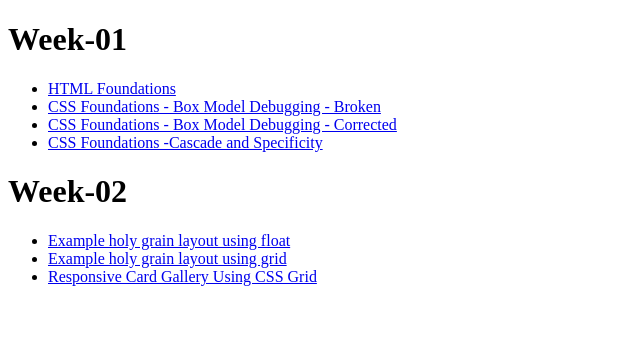
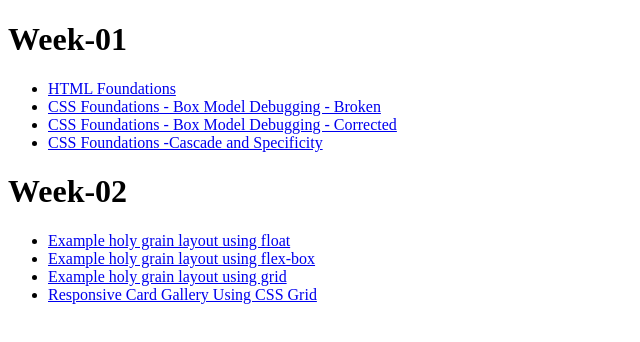
Before and after one commit to koushikmaya04/fullstack-node-journey, a plain HTML site: page index.html in a window 1280 px wide. Shown: the whole page, without its empty margins (0-640 px from the left). Drawn offline with Linux system fonts and the light colour scheme.

Commit message:
Complete Week 02 task 1

```diff
--- a/index.html
+++ b/index.html
@@ -16,7 +16,8 @@
 <h1>Week-02</h1>
 <ul>
         <li> <a href="week-02/task-01-layout-comparison/float-layout/index.html" >Example holy grain layout using float</a></li>
-         <li><a href="week-02/task-01-layout-comparison/grid-layout/index.html">Example holy grain layout using grid</a></li>
+         <li><a href="week-02/task-01-layout-comparison/flexbox-layout/index.html">Example holy grain layout using flex-box</a></li>
+        <li><a href="week-02/task-01-layout-comparison/grid-layout/index.html">Example holy grain layout using grid</a></li>
         <li><a href="week-02/task-02-card-gallery/index.html">Responsive Card Gallery Using CSS Grid</a></li>
 </ul>
 
```
